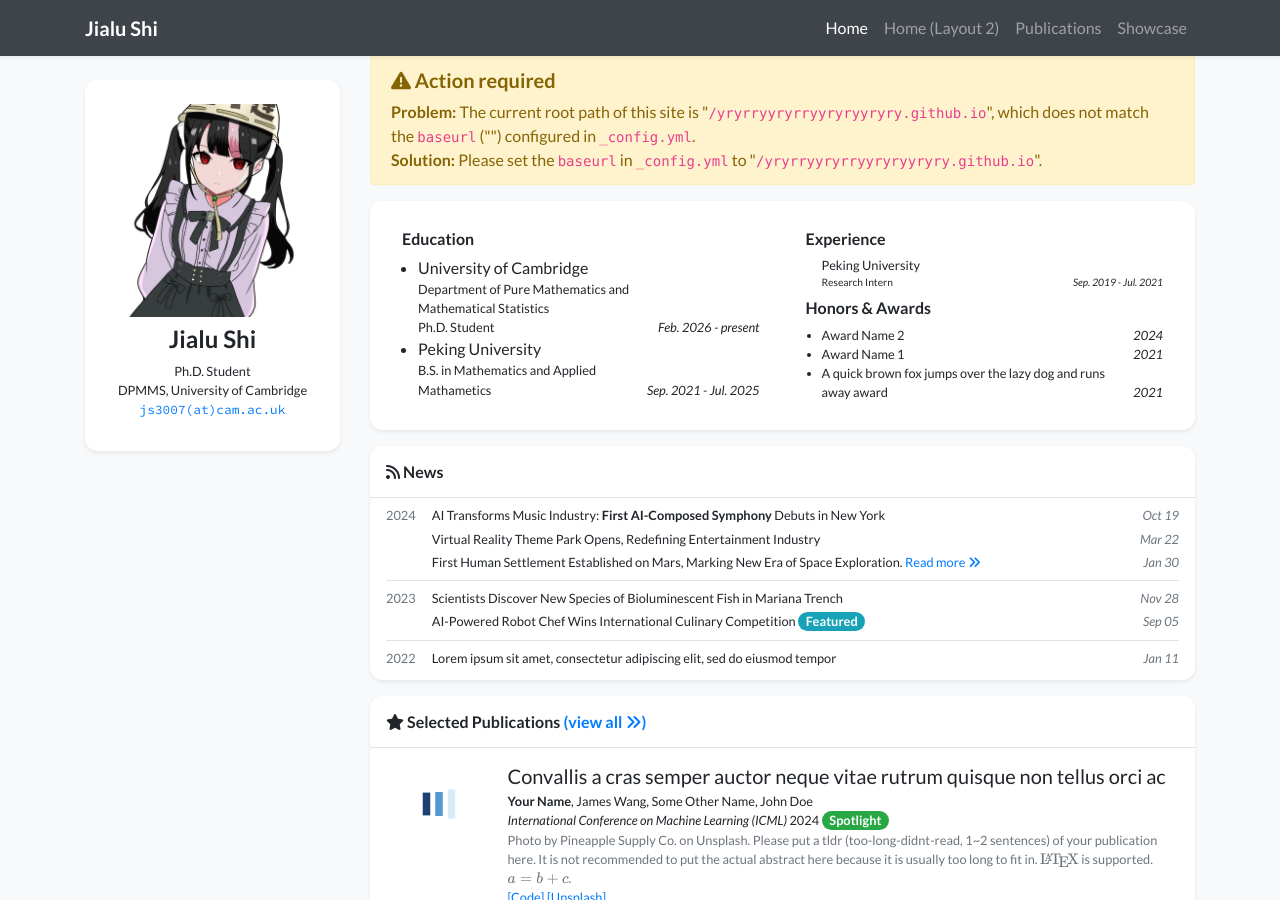
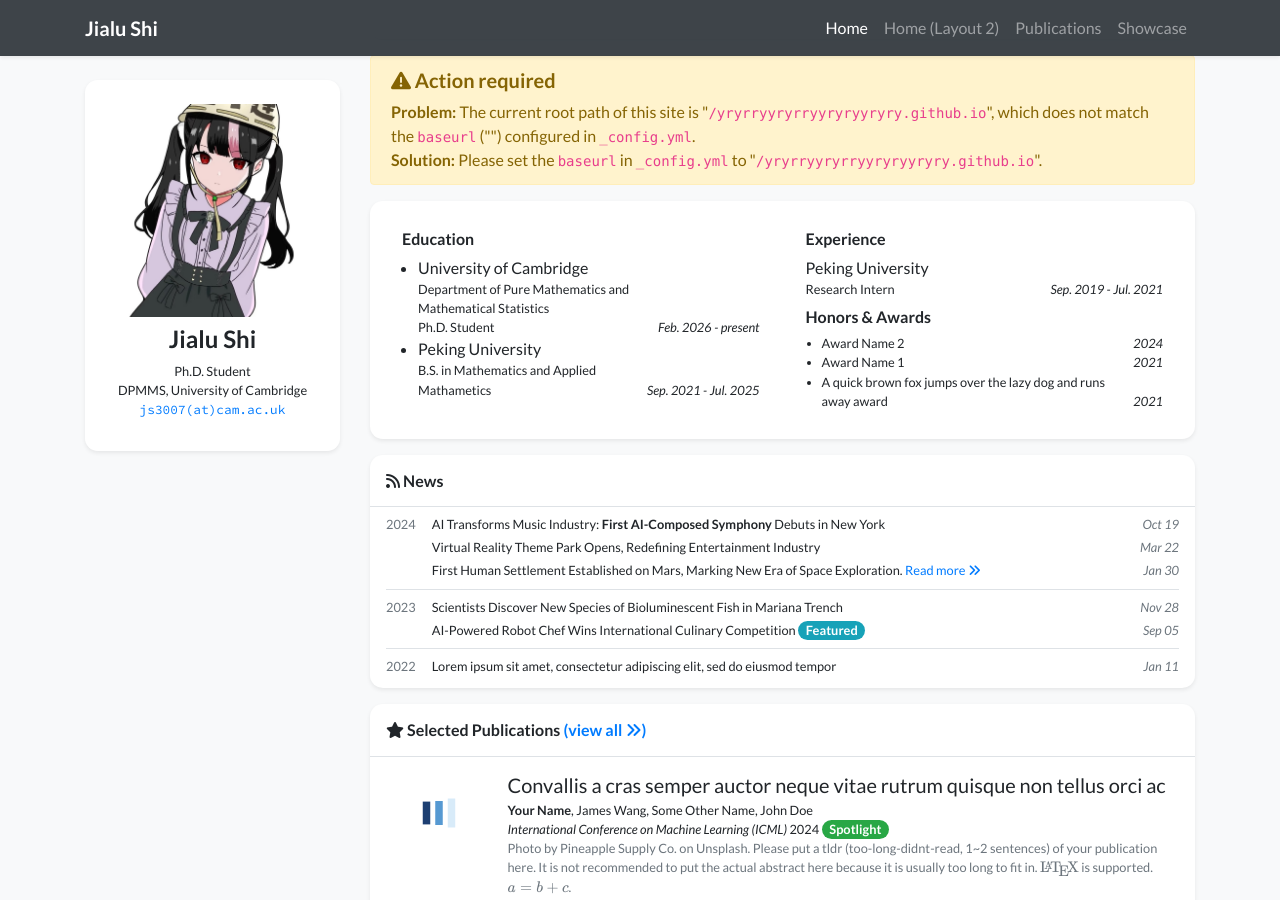
Before and after one commit to yryrryyryrryyryryyryry/yryrryyryrryyryryyryry.github.io, a Jekyll site: the page built from index.html, in a window 1280 px wide and 900 px high, scrolled down 331 px. Built offline with Jekyll 4.4.1, drawn with Linux system fonts in a browser that asks for light colours; nearby versions of some CDN libraries; a style sheet for code colours, icons or effects is not loaded.

Commit message:
experience_card.html

```diff
--- a/_includes/widgets/experience_card.html
+++ b/_includes/widgets/experience_card.html
@@ -32,10 +32,11 @@
                     <div class="col-lg-6">
                         <div class="mx-2 my-1">
                             <h6>Experience</h6>
-                            <!-- <ul class="list-unstyled mb-1"> -->
-                            <ul class="list small pl-3 mb-1">
+                            <ul class="list-unstyled mb-1">
+                            <!-- <ul class="list small pl-3 mb-1"> -->
                                 {% for item in site.data.profile.experience %}
-                                <li class="media mb-1">
+                                <!-- <li class="media mb-1"> -->
+                                <li>
                                     <!-- <img src="{{ item.logo | relative_url }}" alt="{{ item.name }}" style="width: 18px;" class="mr-1 mt-1"> -->
                                     <div class="media-body">
                                         <div>{{ item.name }}</div>
```
